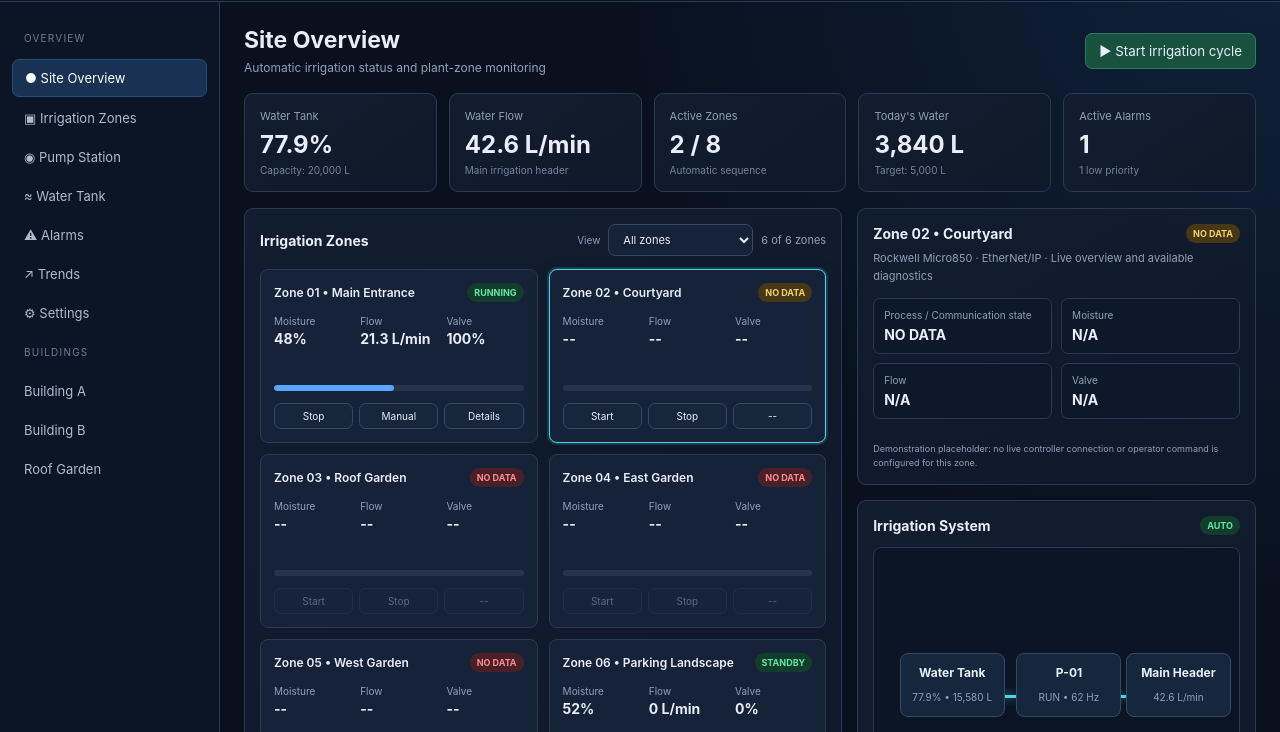
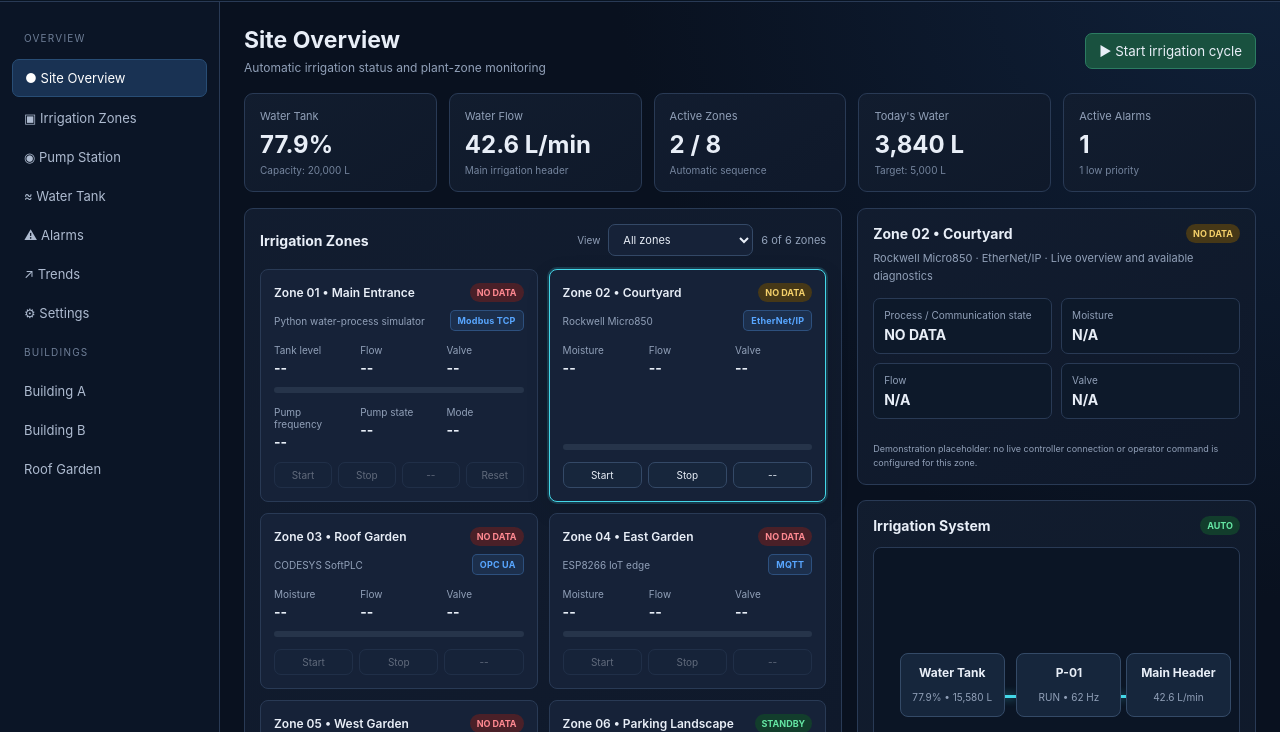
Before and after one commit to Radfar/building-irrigation-scada, a website: page index.html in a window 1280 px wide. Shown: the part 68-800 px from the top of the page. Drawn offline with Linux system fonts and the light colour scheme; no server answers.

Commit message:
Add protocol identity labels and live Zone 01 HMI

```diff
--- a/index.html
+++ b/index.html
@@ -1592,6 +1592,10 @@
         .zone:focus-visible { outline:2px solid var(--blue);outline-offset:2px; }
 
         .zone[hidden] { display:none !important; }
+        .zone-identity { display:flex;align-items:center;justify-content:space-between;gap:8px;margin-top:8px;min-width:0; }
+        .zone-device { color:var(--muted);font-size:10px;overflow:hidden;text-overflow:ellipsis;white-space:nowrap; }
+        .protocol-chip { flex:0 0 auto;padding:4px 7px;border:1px solid rgba(88,166,255,.28);border-radius:5px;background:rgba(88,166,255,.10);color:var(--blue);font-size:9px;font-weight:700;letter-spacing:.02em;white-space:nowrap; }
+        body[data-theme="light"] .protocol-chip { background:#e8f2fc;border-color:#c5d9ed;color:#245b8d; }
         .zone-filter { display:flex;align-items:center;gap:8px;flex-wrap:wrap; }
         .zone-filter label { color:var(--muted);font-size:10px; }
         .zone-filter select { min-width:142px;padding:7px 30px 7px 10px;border:1px solid var(--border-light);border-radius:7px;background:var(--panel-2);color:var(--text);font:inherit;font-size:11px; }
@@ -1941,67 +1945,30 @@
                         <div id="zone-filter-empty" class="zone-filter-empty" hidden>No zones match this filter. Select another view to see more zones.</div>
 
 
-                        <!-- ZONE 01 -->
-
+                        <!-- ZONE 01 — Python water process simulator / Modbus TCP -->
                         <div class="zone" data-zone="01" role="button" tabindex="0" aria-pressed="false">
-
                             <div class="zone-head">
-
-                                <span class="zone-name">
-                                    Zone 01 • Main Entrance
-                                </span>
-
-                                <span class="status ok">
-                                    RUNNING
-                                </span>
-
+                                <span class="zone-name">Zone 01 • Main Entrance</span>
+                                <span id="z1-status" class="status warn">CONNECTING</span>
                             </div>
-
-
                             <div class="zone-data">
-
-                                <div class="metric">
-                                    Moisture
-                                    <strong>48%</strong>
-                                </div>
-
-                                <div class="metric">
-                                    Flow
-                                    <strong>21.3 L/min</strong>
-                                </div>
-
-                                <div class="metric">
-                                    Valve
-                                    <strong>100%</strong>
-                                </div>
-
+                                <div class="metric">Tank level<strong id="z1-tank">--</strong></div>
+                                <div class="metric">Flow<strong id="z1-flow">--</strong></div>
+                                <div class="metric">Valve<strong id="z1-valve">--</strong></div>
                             </div>
-
-
-                            <div class="bar">
-                                <span style="width:48%"></span>
+                            <div class="bar"><span id="z1-bar" style="width:0%"></span></div>
+                            <div class="zone-data">
+                                <div class="metric">Pump frequency<strong id="z1-frequency">--</strong></div>
+                                <div class="metric">Pump state<strong id="z1-pump">--</strong></div>
+                                <div class="metric">Mode<strong id="z1-mode">--</strong></div>
                             </div>
-
-
                             <div class="controls">
-
-                                <button onclick="toggle(this)">
-                                    Stop
-                                </button>
-
-                                <button>
-                                    Manual
-                                </button>
-
-                                <button>
-                                    Details
-                                </button>
-
+                                <button id="z1-btn-start" onclick="zone1Command('start')" disabled>Start</button>
+                                <button id="z1-btn-stop" onclick="zone1Command('stop')" disabled>Stop</button>
+                                <button id="z1-btn-mode" onclick="zone1ToggleMode()" disabled>--</button>
+                                <button id="z1-btn-reset" onclick="zone1Command('faultreset')" disabled>Reset</button>
                             </div>
-
                         </div>
-
-
 
                         <!-- ZONE 02 (live: Rockwell Micro850) -->
 <div class="zone" data-zone="02" role="button" tabindex="0" aria-pressed="false">
@@ -2838,6 +2805,8 @@
 ================================================================ -->
 
 <script src="js/tags.js"></script>
+<script src="js/zone01.js"></script>
+<script src="js/zone-protocol-labels.js"></script>
 <script src="js/zone02.js"></script>
 <script src="js/zone05.js"></script>
 <script src="js/hmi-ui.js"></script>
```
